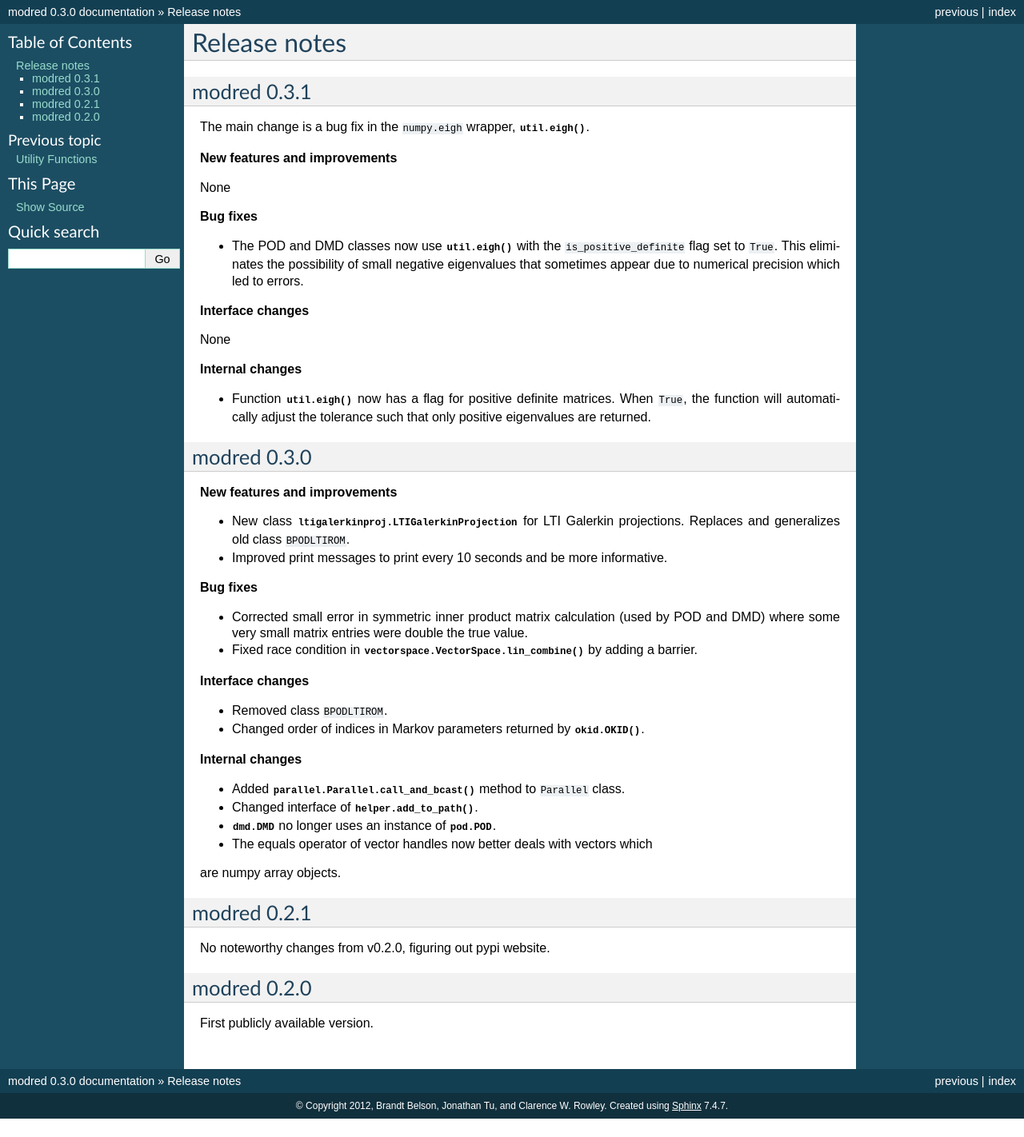
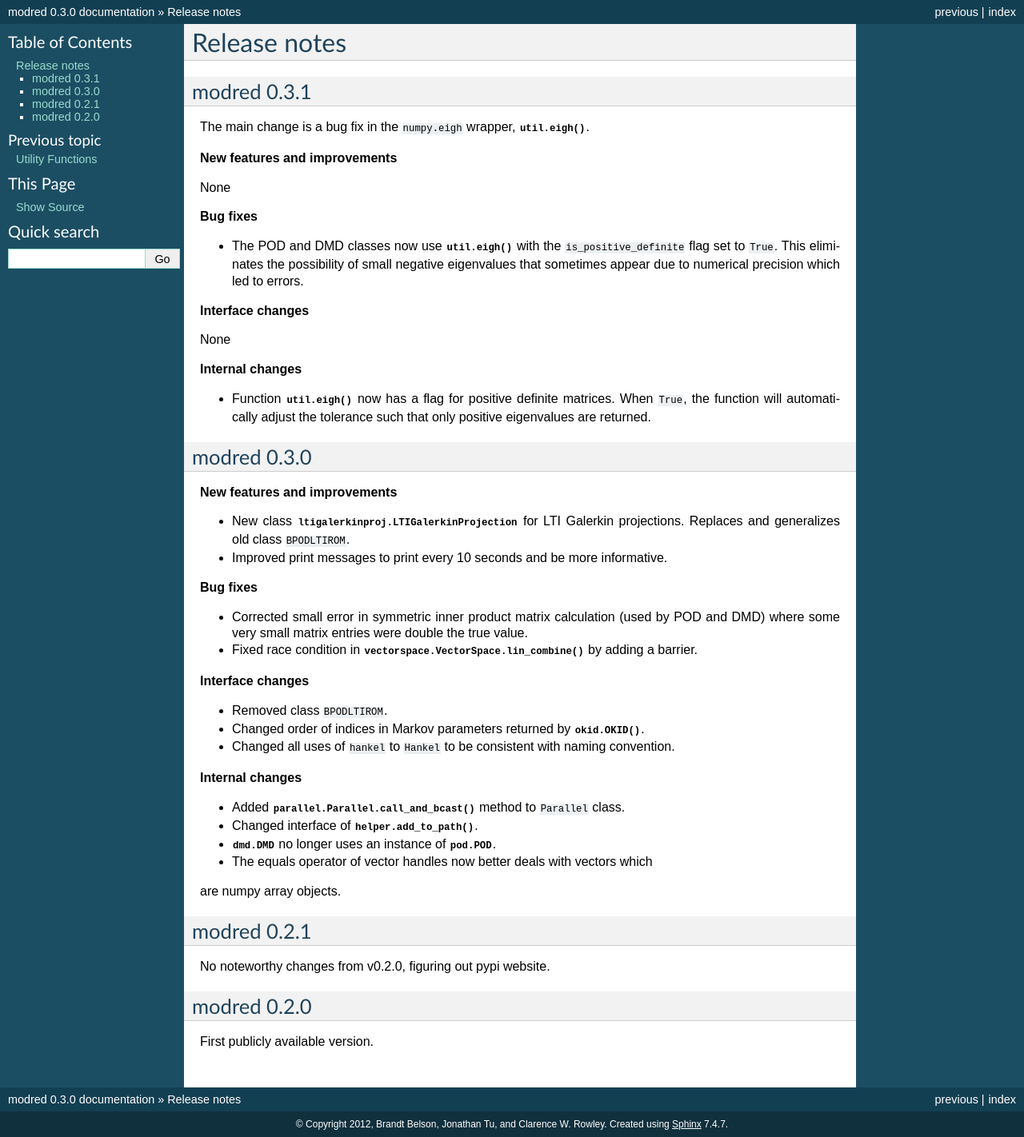
Before and after one commit to belson17/modred, a Sphinx documentation site: the page built from doc/release_notes.rst, in a window 1280 px wide. Shown: the whole page at 80% size. Built offline with Sphinx 7.4.7, drawn with Linux system fonts in a browser that asks for light colours; formulas are drawn with MathJax 3; the version number is read from the project's files by our own code; before the commit the page ends 1399 px from its top, so only the background shows below that.

Commit message:
Minor update to release notes.

```diff
--- a/doc/release_notes.rst
+++ b/doc/release_notes.rst
@@ -57,6 +57,9 @@ modred 0.3.0
 
 * Changed order of indices in Markov parameters returned by :py:meth:`okid.OKID`.
 
+* Changed all uses of ``hankel`` to ``Hankel`` to be consistent with naming
+  convention.
+
 **Internal changes**
 
 * Added :py:meth:`parallel.Parallel.call_and_bcast` method to ``Parallel`` class.
```
